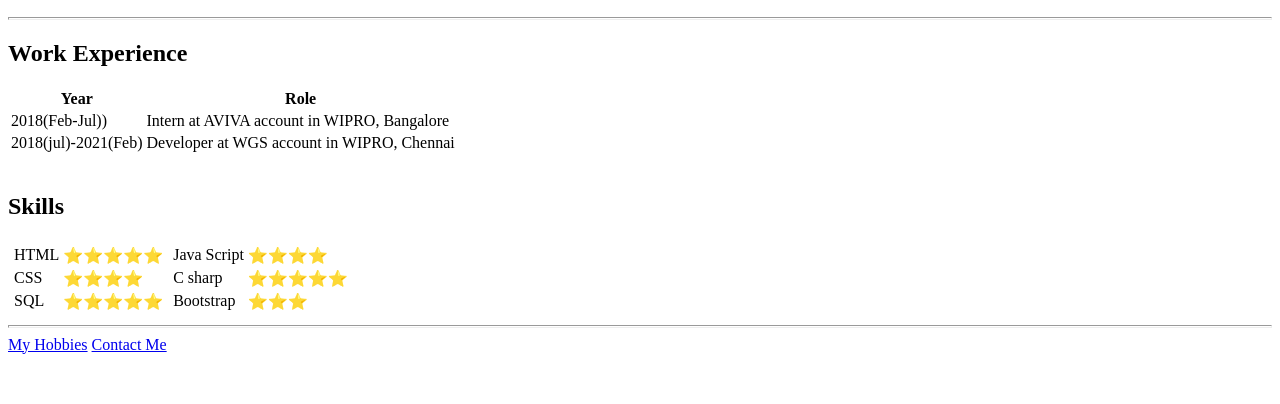
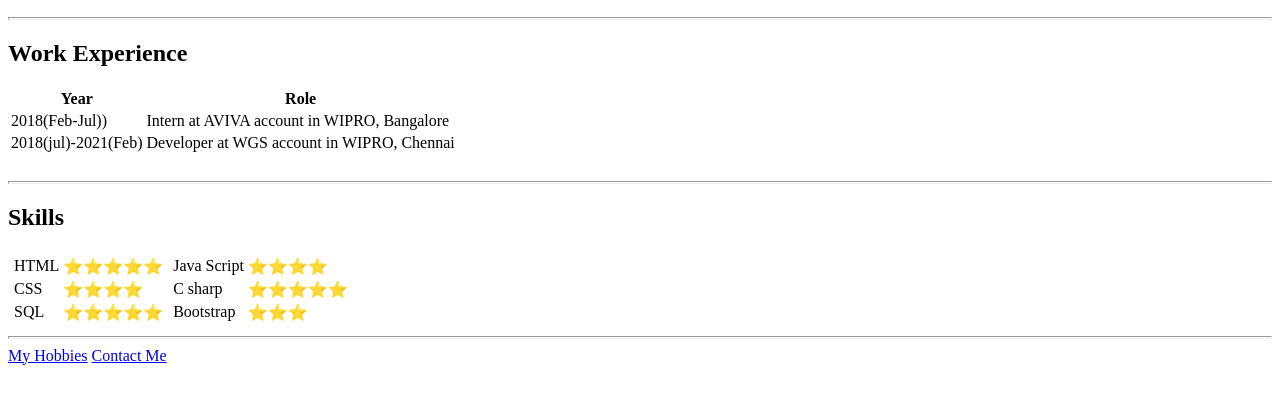
Before and after one commit to Durairavi/CV, a plain HTML site: page index.html in a window 1280 px wide. Shown: the part 188-592 px from the top of the page. Drawn offline with Linux system fonts and the light colour scheme.

Commit message:
Update index.html

```diff
--- a/index.html
+++ b/index.html
@@ -38,6 +38,7 @@
     </tbody>
   </table>
   </br>
+  <hr size="3">
   <h2>Skills</h2>
   <table>
     <tr>
```
